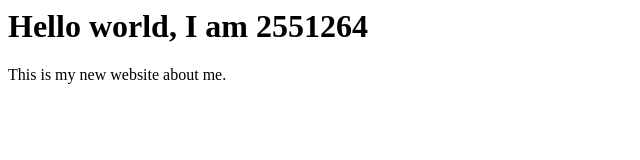
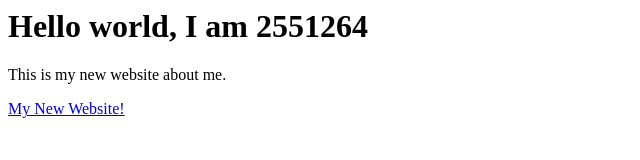
Before and after one commit to Jakealex/SD-Lab1, a plain HTML site: page index.html in a window 1280 px wide. Shown: the whole page, without its empty margins (0-640 px from the left). Drawn offline with Linux system fonts and the light colour scheme.

Commit message:
feat: Linked to new website

```diff
--- a/index.html
+++ b/index.html
@@ -1,2 +1,5 @@
 <h1>Hello world, I am 2551264</h1>
 <p>This is my new website about me.</p>
+<p>
+<a href="2551264-lab2.html">My New Website! </a>
+</p>
```
